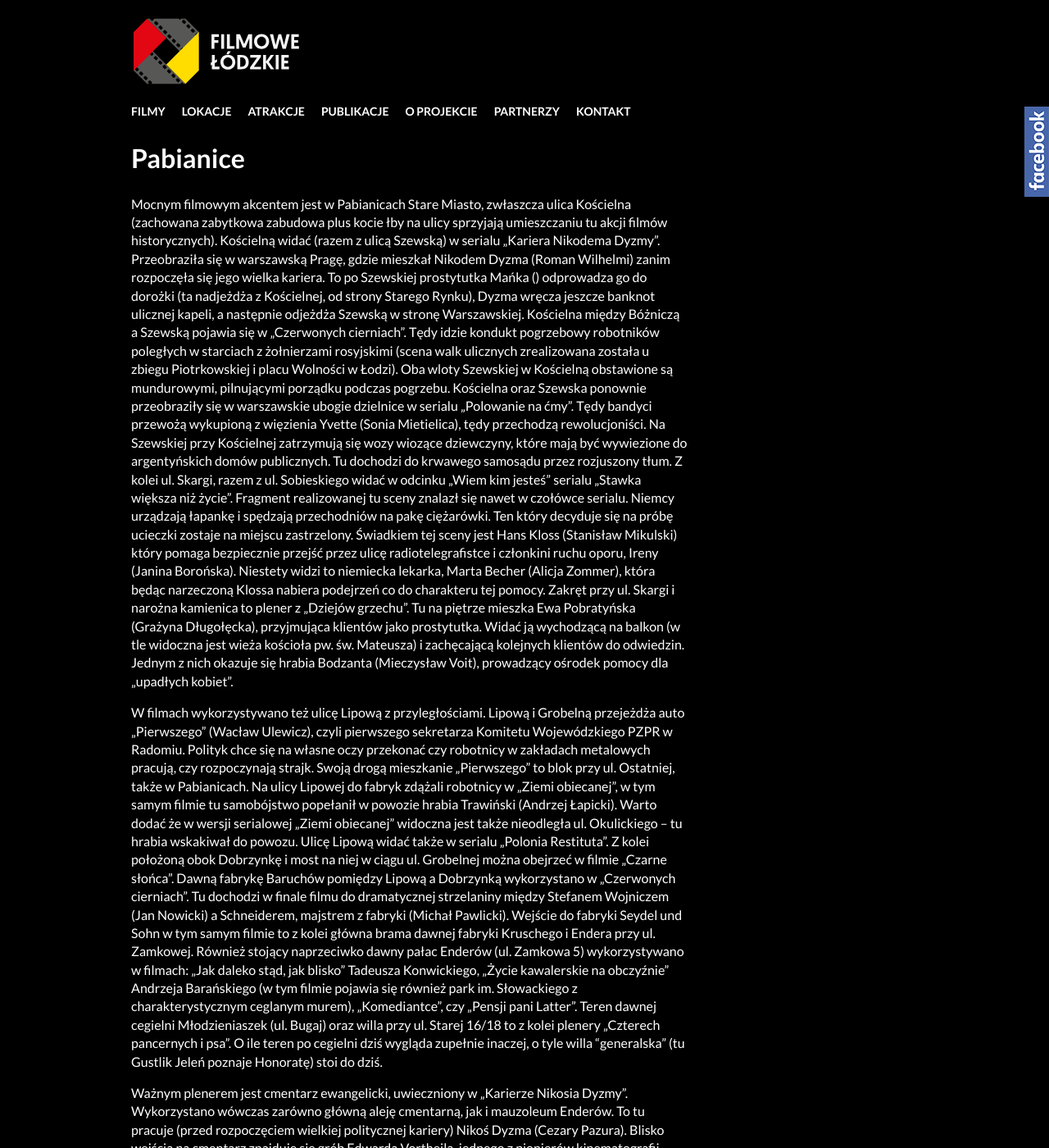
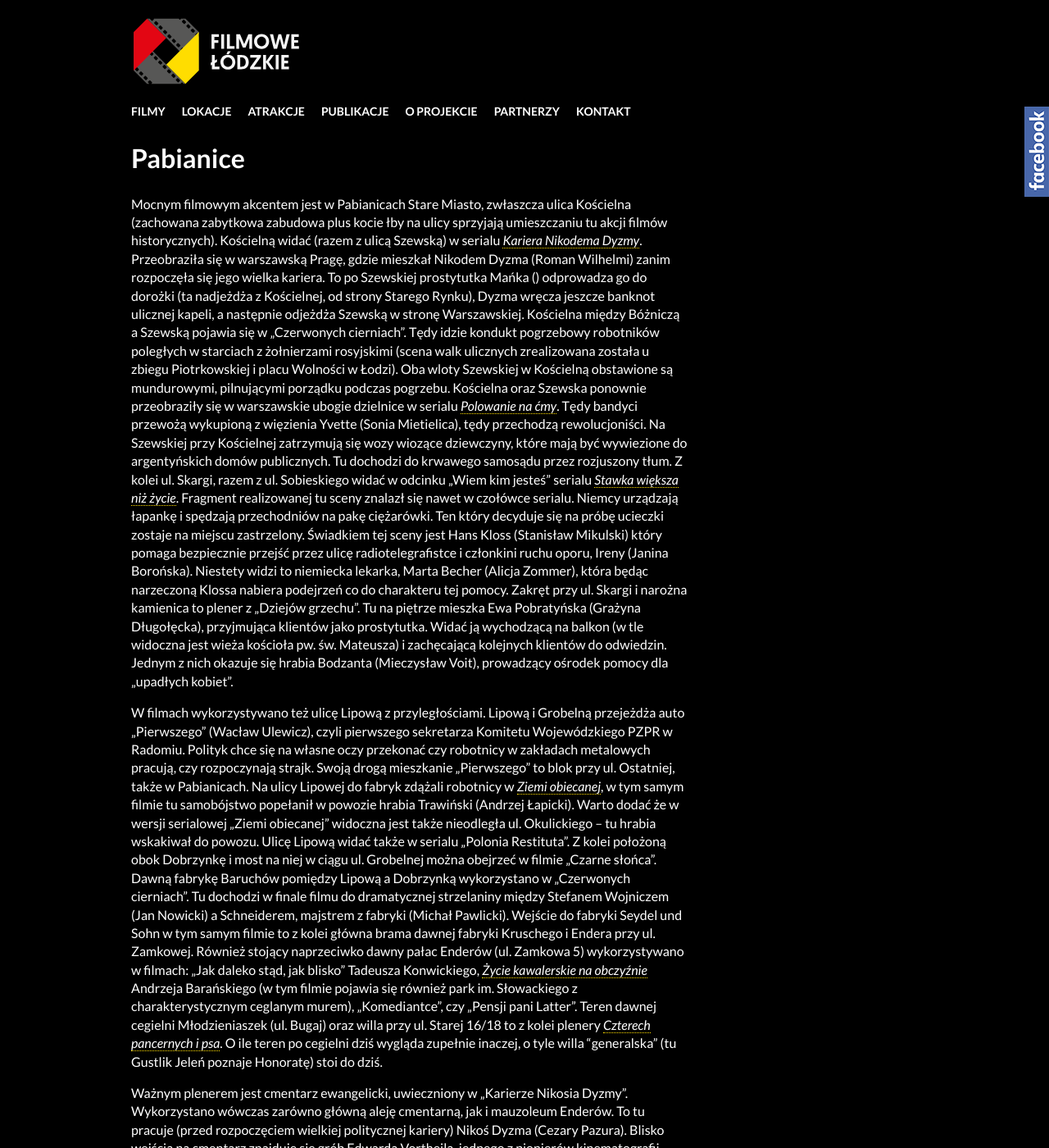
Before and after one commit to fusilli/filmowelodzkie, a Jekyll site: the page built from _lokacje/pabianice.md, in a window 1280 px wide and 1400 px high. Shown: the whole window at 82% size. Built offline with Jekyll 4.4.1, drawn with Linux system fonts in a browser that asks for light colours; nearby versions of some CDN libraries; part of the change alters nothing that is shown; some of the changed text lies outside the part shown.

```diff
--- a/_lokacje/pabianice.md
+++ b/_lokacje/pabianice.md
@@ -3,17 +3,17 @@ title: Pabianice
 
 ---
 
-Mocnym filmowym akcentem jest w Pabianicach Stare Miasto, zwłaszcza ulica Kościelna (zachowana zabytkowa zabudowa plus kocie łby na ulicy sprzyjają umieszczaniu tu akcji filmów historycznych). Kościelną widać (razem z ulicą Szewską) w serialu „Kariera Nikodema Dyzmy”. Przeobraziła się w warszawską Pragę, gdzie mieszkał Nikodem Dyzma (Roman Wilhelmi) zanim rozpoczęła się jego wielka kariera. To po Szewskiej prostytutka Mańka () odprowadza go do dorożki (ta nadjeżdża z Kościelnej, od strony Starego Rynku), Dyzma wręcza jeszcze banknot ulicznej kapeli, a następnie odjeżdża Szewską w stronę Warszawskiej.
+Mocnym filmowym akcentem jest w Pabianicach Stare Miasto, zwłaszcza ulica Kościelna (zachowana zabytkowa zabudowa plus kocie łby na ulicy sprzyjają umieszczaniu tu akcji filmów historycznych). Kościelną widać (razem z ulicą Szewską) w serialu [*Kariera Nikodema Dyzmy*](/filmy/kariera-nikodema-dyzmy/). Przeobraziła się w warszawską Pragę, gdzie mieszkał Nikodem Dyzma (Roman Wilhelmi) zanim rozpoczęła się jego wielka kariera. To po Szewskiej prostytutka Mańka () odprowadza go do dorożki (ta nadjeżdża z Kościelnej, od strony Starego Rynku), Dyzma wręcza jeszcze banknot ulicznej kapeli, a następnie odjeżdża Szewską w stronę Warszawskiej.
 Kościelna między Bóżniczą a Szewską pojawia się w „Czerwonych cierniach”. Tędy idzie kondukt pogrzebowy robotników poległych w starciach z żołnierzami rosyjskimi (scena walk ulicznych zrealizowana została u zbiegu Piotrkowskiej i placu Wolności w Łodzi). Oba wloty Szewskiej w Kościelną obstawione są mundurowymi, pilnującymi porządku podczas pogrzebu.
-Kościelna oraz Szewska ponownie przeobraziły się w warszawskie ubogie dzielnice w serialu „Polowanie na ćmy”. Tędy bandyci przewożą wykupioną z więzienia Yvette (Sonia Mietielica), tędy przechodzą rewolucjoniści. Na Szewskiej przy Kościelnej zatrzymują się wozy wiozące dziewczyny, które mają być wywiezione do argentyńskich domów publicznych. Tu dochodzi do krwawego samosądu przez rozjuszony tłum.
-Z kolei ul. Skargi, razem z ul. Sobieskiego widać w odcinku „Wiem kim jesteś” serialu „Stawka większa niż życie”. Fragment realizowanej tu sceny znalazł się nawet w czołówce serialu. Niemcy urządzają łapankę i spędzają przechodniów na pakę ciężarówki. Ten który decyduje się na próbę ucieczki zostaje na miejscu zastrzelony. Świadkiem tej sceny jest Hans Kloss (Stanisław Mikulski) który pomaga bezpiecznie przejść przez ulicę radiotelegrafistce i członkini ruchu oporu, Ireny (Janina Borońska). Niestety widzi to niemiecka lekarka, Marta Becher (Alicja Zommer), która będąc narzeczoną Klossa nabiera podejrzeń co do charakteru tej pomocy.
+Kościelna oraz Szewska ponownie przeobraziły się w warszawskie ubogie dzielnice w serialu [*Polowanie na ćmy*](/filmy/polowanie-na-cmy/). Tędy bandyci przewożą wykupioną z więzienia Yvette (Sonia Mietielica), tędy przechodzą rewolucjoniści. Na Szewskiej przy Kościelnej zatrzymują się wozy wiozące dziewczyny, które mają być wywiezione do argentyńskich domów publicznych. Tu dochodzi do krwawego samosądu przez rozjuszony tłum.
+Z kolei ul. Skargi, razem z ul. Sobieskiego widać w odcinku „Wiem kim jesteś” serialu [*Stawka większa niż życie*](/filmy/stawka-wieksza-niz-zycie/). Fragment realizowanej tu sceny znalazł się nawet w czołówce serialu. Niemcy urządzają łapankę i spędzają przechodniów na pakę ciężarówki. Ten który decyduje się na próbę ucieczki zostaje na miejscu zastrzelony. Świadkiem tej sceny jest Hans Kloss (Stanisław Mikulski) który pomaga bezpiecznie przejść przez ulicę radiotelegrafistce i członkini ruchu oporu, Ireny (Janina Borońska). Niestety widzi to niemiecka lekarka, Marta Becher (Alicja Zommer), która będąc narzeczoną Klossa nabiera podejrzeń co do charakteru tej pomocy.
 Zakręt przy ul. Skargi i narożna kamienica to plener z „Dziejów grzechu”. Tu na piętrze mieszka Ewa Pobratyńska (Grażyna Długołęcka), przyjmująca klientów jako prostytutka. Widać ją wychodzącą na balkon (w tle widoczna jest wieża kościoła pw. św. Mateusza) i zachęcającą kolejnych klientów do odwiedzin. Jednym z nich okazuje się hrabia Bodzanta (Mieczysław Voit), prowadzący ośrodek pomocy dla „upadłych kobiet”.
 
 W filmach wykorzystywano też ulicę Lipową z przyległościami. Lipową i Grobelną przejeżdża auto „Pierwszego” (Wacław Ulewicz), czyli pierwszego sekretarza Komitetu Wojewódzkiego PZPR w Radomiu. Polityk chce się na własne oczy przekonać czy robotnicy w zakładach metalowych pracują, czy rozpoczynają strajk. Swoją drogą mieszkanie „Pierwszego” to blok przy ul. Ostatniej, także w Pabianicach.
-Na ulicy Lipowej do fabryk zdążali robotnicy w „Ziemi obiecanej”, w tym samym filmie tu samobójstwo popełanił w powozie hrabia Trawiński (Andrzej Łapicki). Warto dodać że w wersji serialowej „Ziemi obiecanej” widoczna jest także nieodległa ul. Okulickiego – tu hrabia wskakiwał do powozu.
+Na ulicy Lipowej do fabryk zdążali robotnicy w [*Ziemi obiecanej*](/filmy/ziemia-obiecana/), w tym samym filmie tu samobójstwo popełanił w powozie hrabia Trawiński (Andrzej Łapicki). Warto dodać że w wersji serialowej „Ziemi obiecanej” widoczna jest także nieodległa ul. Okulickiego – tu hrabia wskakiwał do powozu.
 Ulicę Lipową widać także w serialu „Polonia Restituta”. Z kolei położoną obok Dobrzynkę i most na niej w ciągu ul. Grobelnej można obejrzeć w filmie „Czarne słońca”. Dawną fabrykę Baruchów pomiędzy Lipową a Dobrzynką wykorzystano w „Czerwonych cierniach”. Tu dochodzi w finale filmu do dramatycznej strzelaniny między Stefanem Wojniczem (Jan Nowicki) a Schneiderem, majstrem z fabryki (Michał Pawlicki).
-Wejście do fabryki Seydel und Sohn w tym samym filmie to z kolei główna brama dawnej fabryki Kruschego i Endera przy ul. Zamkowej. Również stojący naprzeciwko dawny pałac Enderów (ul. Zamkowa 5) wykorzystywano w filmach: „Jak daleko stąd, jak blisko” Tadeusza Konwickiego, „Życie kawalerskie na obczyźnie” Andrzeja Barańskiego (w tym filmie pojawia się również park im. Słowackiego z charakterystycznym ceglanym murem), „Komediantce”, czy „Pensji pani Latter”.
-Teren dawnej cegielni Młodzieniaszek (ul. Bugaj)  oraz willa przy ul. Starej 16/18 to z kolei plenery „Czterech pancernych i psa”. O ile teren po cegielni dziś wygląda zupełnie inaczej, o tyle willa "generalska" (tu Gustlik Jeleń poznaje Honoratę) stoi do dziś.
+Wejście do fabryki Seydel und Sohn w tym samym filmie to z kolei główna brama dawnej fabryki Kruschego i Endera przy ul. Zamkowej. Również stojący naprzeciwko dawny pałac Enderów (ul. Zamkowa 5) wykorzystywano w filmach: „Jak daleko stąd, jak blisko” Tadeusza Konwickiego, [*Życie kawalerskie na obczyźnie*](/filmy/kawalerskie-zycie-na-obczyznie/) Andrzeja Barańskiego (w tym filmie pojawia się również park im. Słowackiego z charakterystycznym ceglanym murem), „Komediantce”, czy „Pensji pani Latter”.
+Teren dawnej cegielni Młodzieniaszek (ul. Bugaj)  oraz willa przy ul. Starej 16/18 to z kolei plenery [*Czterech pancernych i psa*](/filmy/czterej-pancerni-i-pies/). O ile teren po cegielni dziś wygląda zupełnie inaczej, o tyle willa "generalska" (tu Gustlik Jeleń poznaje Honoratę) stoi do dziś.
 
 Ważnym plenerem jest cmentarz ewangelicki, uwieczniony w „Karierze Nikosia Dyzmy”. Wykorzystano wówczas zarówno główną aleję cmentarną, jak i mauzoleum Enderów. To tu pracuje (przed rozpoczęciem wielkiej politycznej kariery) Nikoś Dyzma (Cezary Pazura). Blisko wejścia na cmentarz znajduje się grób Edwarda Vortheila, jednego z pionierów kinematografii, przez ok. 20 lat związanego z Pabianicami. Na tym samym cmentarzu powstawały ujęcia do filmu „Skarga”. Sąsiadujący z cmentarzem ewangelickim cmentarz komunalny wykorzystany został niedawno w serialu „Klangor”.
 Zdjęcia do „Kariery Nikosia Dyzmy” realizowano także w innych miejscach w Pabianicach: biurowiec filmowej spółki Polski Cukier to w rzeczywistości budynek biurowy Aflofarmu (przy ul. Partyzantów), karawan wężykiem jeździł po ulicy Mariańskiej, a odbiór przez Nikosia zaproszenia na rządowy bankiet miał miejsce w domu przy ul. Jutrzkowickiej.
@@ -21,24 +21,24 @@ Stojący w centrum miasta dom handlowy Trzy korony wykorzystano w filmie „Pejz
 Zabytkowy budynek I Liceum Ogólnokształcącego przeobraził się w szkołę w Kielcach w „Syzyfowych pracach”. Z kolei okolice ulic Waryńskiego, Skłodowskiej-Curie i Broniewskiego to plenery trzeciej serii serialu „Belfer” z Maciejem Stuhrem w roli głównej.
 
 ## Tytuły filmów
-- Czterej pancerni i pies, reż. Konrad Nałęcki (1966-1969)
-- Stawka większa niż życie, reż. Andrzej Konic, Janusz Morgenstern (1967-1968)
+- [*Czterej pancerni i pies*](/filmy/czterej-pancerni-i-pies/), reż. Konrad Nałęcki (1966-1969)
+- [*Stawka większa niż życie*](/filmy/stawka-wieksza-niz-zycie/), reż. Andrzej Konic, Janusz Morgenstern (1967-1968)
 - Jak daleko stąd, jak blisko, reż. Tadeusz Konwicki (1971)
-- Ziemia obiecana, reż. Andrzej Wajda (1974)
+- [*Ziemia obiecana*](/filmy/ziemia-obiecana/), reż. Andrzej Wajda (1974)
 - Dzieje grzechu, reż. Walerian Borowczyk (1975)
 - Czerwone ciernie, reż. Julian Dziedzina (1976)
 - Pejzaż horyzontalny, reż. Janusz Kidawa (1978)
-- Kariera Nikodema Dyzmy, reż. Jan Rybkowski, Marek Nowicki (1980)
+- [*Kariera Nikodema Dyzmy*](/filmy/kariera-nikodema-dyzmy/), reż. Jan Rybkowski, Marek Nowicki (1980)
 - Krótki dzień pracy, reż. Krzysztof Kieślowski (1981)
 - Pensja pani Latter, reż. Stanisław Różewicz (1982)
 - Komediantka, reż. Jerzy Sztwiertnia (1986)
-- Kawalerskie życie na obczyźnie, reż. Andrzej Barański (1991)
+- [*Kawalerskie życie na obczyźnie*](/filmy/kawalerskie-zycie-na-obczyznie/), reż. Andrzej Barański (1991)
 - Skarga, reż. Jerzy Wójcik (1991)
 - Czarne słońca, reż. Jerzy Zalewski (1992)
 - Syzyfowe prace, reż. Paweł Komorowski (1998)
 - Kariera Nikosia Dyzmy, reż. Jacek Bromski (2002)
 - Klangor, reż. Łukasz Kośmicki (2021)
-- Polowanie na ćmy, reż. Michał Rogalski (2023)
+- [*Polowanie na ćmy*](/filmy/polowanie-na-cmy/), reż. Michał Rogalski (2023)
 - Belfer, reż. Łukasz Grzegorzek (2023)
 - Gra z cieniem, reż. Kinga Dębska (2024)
 
```
